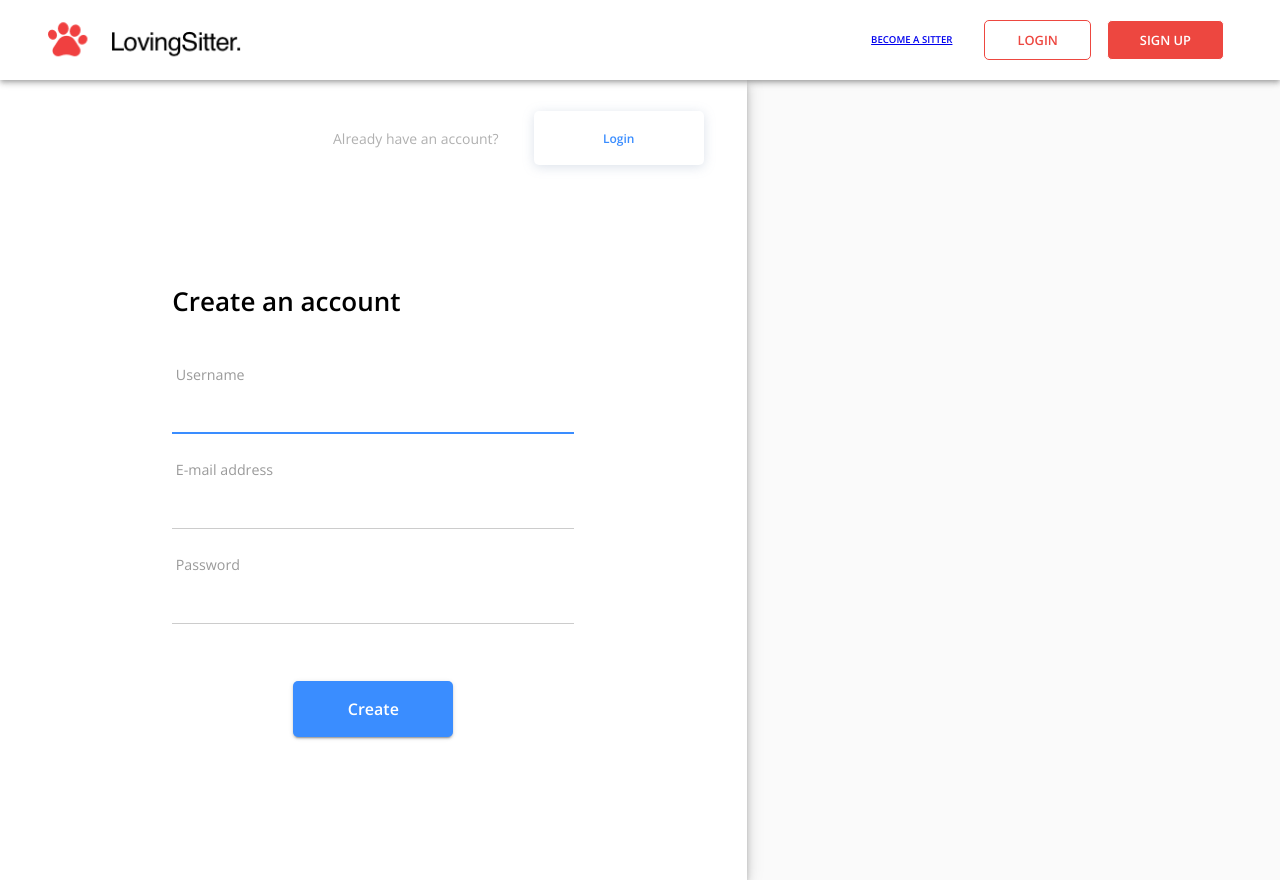
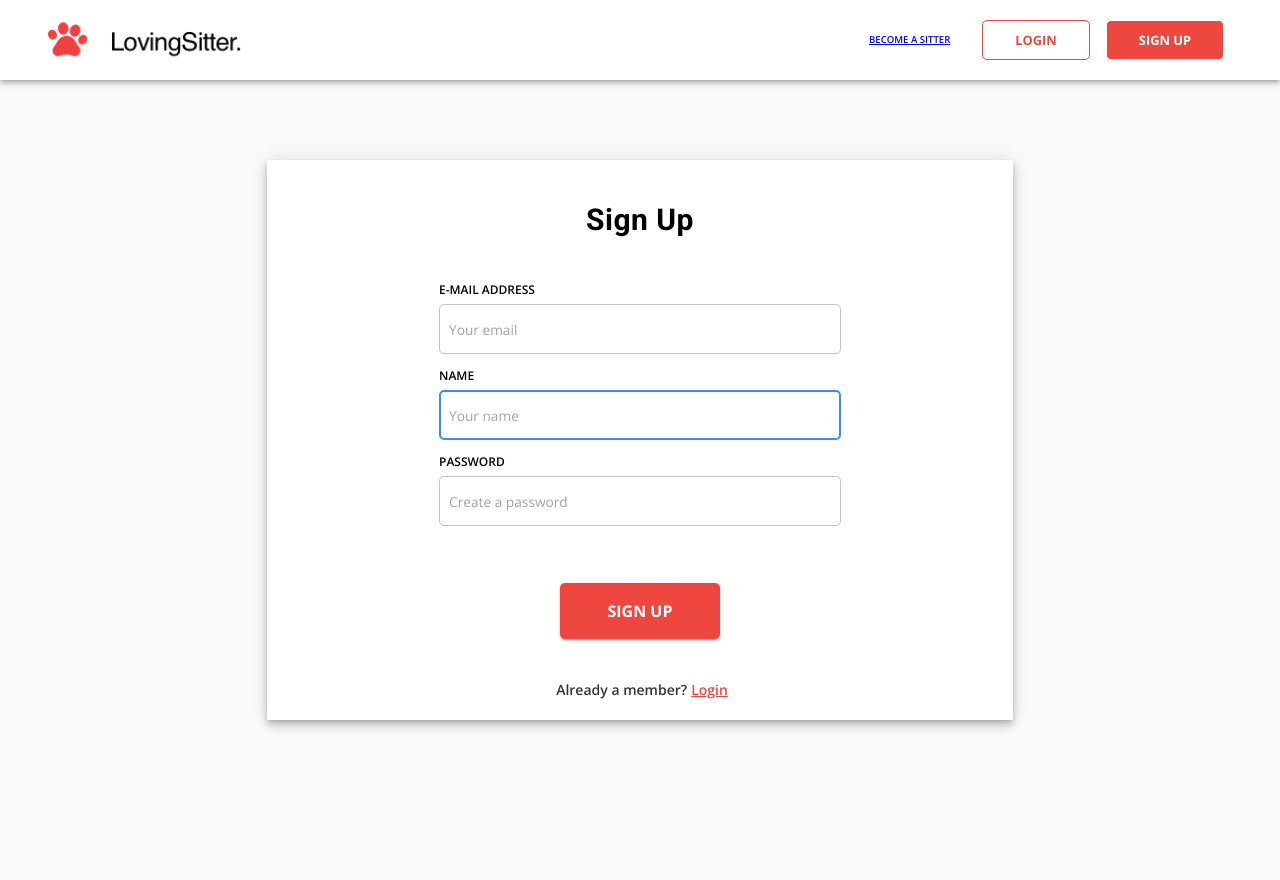
Before and after one commit to hatchways/team-callback-cats, a React (Create React App) app in the folder client/: page /login in a window 1280 px wide. Both pictures are taken after a click on the button "SIGN UP". After the commit the page ends 800 px from the top, so only its background shows below. Built offline with nearby package versions, Linux system fonts and the light colour scheme; no server answers.

Commit message:
signup form styling

```diff
--- a/client/public/index.html
+++ b/client/public/index.html
@@ -13,7 +13,7 @@
     <link rel="manifest" href="%PUBLIC_URL%/manifest.json" />
 
     <link rel="stylesheet" type="text/css"
-      href="https://fonts.googleapis.com/css?family=Roboto:300,400,500,700|Material+Icons" />
+      href="https://fonts.googleapis.com/css?family=Roboto:300,400,500,700,800,900|Material+Icons" />
     <!--
     Notice the use of %PUBLIC_URL% in the tags above.
     It will be replaced with the URL of the `public` folder during the build.
@@ -25,7 +25,7 @@
   -->
 
     <link rel="preconnect" href="https://fonts.gstatic.com">
-    <link href="https://fonts.googleapis.com/css2?family=Open+Sans:wght@400;600&display=swap" rel="stylesheet">
+    <link href="https://fonts.googleapis.com/css2?family=Open+Sans:wght@400;600;700;800;900&display=swap" rel="stylesheet">
 
     <title>Messenger</title>
   </head>
--- a/client/src/components/AuthHeader/AuthHeader.tsx
+++ b/client/src/components/AuthHeader/AuthHeader.tsx
@@ -17,9 +17,7 @@ const AuthHeader = ({ linkTo, asideText, btnText }: Props): JSX.Element => {
     <Box p={1} className={classes.authHeader}>
       <Typography className={classes.accAside}>{asideText}</Typography>
       <Link to={linkTo} className={classes.link}>
-        <Button color="inherit" className={classes.accBtn} variant="contained">
-          {btnText}
-        </Button>
+        Login
       </Link>
     </Box>
   );
--- a/client/src/components/AuthHeader/useStyles.ts
+++ b/client/src/components/AuthHeader/useStyles.ts
@@ -3,23 +3,33 @@ import { makeStyles } from '@material-ui/core/styles';
 const useStyles = makeStyles((theme) => ({
   authHeader: {
     alignSelf: 'flex-end',
-    justifyContent: 'flex-end',
+    justifyContent: 'center',
     alignItems: 'center',
     display: 'flex',
-    flexWrap: 'wrap',
   },
   accAside: {
     fontSize: 14,
-    color: '#b0b0b0',
-    fontWeight: 400,
+    color: 'rgba(0, 0, 0, 0.8)',
+    fontWeight: 600,
     textAlign: 'center',
-    marginRight: 35,
     whiteSpace: 'nowrap',
     display: 'flex',
     alignItems: 'center',
-    padding: '1rem 0',
+    padding: '1rem .25rem',
   },
-  link: { textDecoration: 'none' },
+  link: {
+    textDecoration: 'underline',
+    color: '#ed4740',
+    fontSize: 14,
+    fontWeight: 600,
+    '&:visited': {
+      color: '#ed4740',
+    },
+    '&:hover': {
+      fontWeight: 700,
+      textDecoration: 'none',
+    },
+  },
   accBtn: {
     width: 170,
     height: 54,
--- a/client/src/pages/SignUp/SignUp.tsx
+++ b/client/src/pages/SignUp/SignUp.tsx
@@ -42,16 +42,16 @@ export default function Register(): JSX.Element {
       <CssBaseline />
       <Grid item xs={12} sm={8} md={7} elevation={6} component={Paper} square>
         <Box className={classes.authWrapper}>
-          <AuthHeader linkTo="/login" asideText="Already have an account?" btnText="Login" />
           <Box width="100%" maxWidth={450} p={3} alignSelf="center">
             <Grid container>
               <Grid item xs>
                 <Typography className={classes.welcome} component="h1" variant="h5">
-                  Create an account
+                  Sign Up
                 </Typography>
               </Grid>
             </Grid>
             <SignUpForm handleSubmit={handleSubmit} />
+            <AuthHeader linkTo="/login" asideText="Already a member?" btnText="Login" />
           </Box>
           <Box p={1} alignSelf="center" />
         </Box>
--- a/client/src/pages/SignUp/SignUpForm/SignUpForm.tsx
+++ b/client/src/pages/SignUp/SignUpForm/SignUpForm.tsx
@@ -4,6 +4,7 @@ import Box from '@material-ui/core/Box';
 import { Formik, FormikHelpers } from 'formik';
 import * as Yup from 'yup';
 import Typography from '@material-ui/core/Typography';
+import InputLabel from '@material-ui/core/InputLabel';
 import useStyles from './useStyles';
 import { CircularProgress } from '@material-ui/core';
 
@@ -51,11 +52,37 @@ const SignUpForm = ({ handleSubmit }: Props): JSX.Element => {
     >
       {({ handleSubmit, handleChange, values, touched, errors, isSubmitting }) => (
         <form onSubmit={handleSubmit} className={classes.form} noValidate>
+          <InputLabel htmlFor="email" className={classes.label}>
+            E-mail address
+          </InputLabel>
+          <TextField
+            id="email"
+            name="email"
+            fullWidth
+            margin="normal"
+            placeholder="Your email"
+            variant="outlined"
+            InputLabelProps={{
+              shrink: true,
+            }}
+            InputProps={{
+              classes: { input: classes.inputs },
+            }}
+            autoComplete="email"
+            helperText={touched.email ? errors.email : ''}
+            error={touched.email && Boolean(errors.email)}
+            value={values.email}
+            onChange={handleChange}
+          />
+          <InputLabel htmlFor="username" className={classes.label}>
+            Name
+          </InputLabel>
           <TextField
             id="username"
-            label={<Typography className={classes.label}>Username</Typography>}
             fullWidth
             margin="normal"
+            placeholder="Your name"
+            variant="outlined"
             InputLabelProps={{
               shrink: true,
             }}
@@ -70,35 +97,22 @@ const SignUpForm = ({ handleSubmit }: Props): JSX.Element => {
             value={values.username}
             onChange={handleChange}
           />
+          <InputLabel htmlFor="password" className={classes.label}>
+            Password
+          </InputLabel>
           <TextField
-            id="email"
-            label={<Typography className={classes.label}>E-mail address</Typography>}
+            id="password"
             fullWidth
             margin="normal"
+            placeholder="Create a password"
+            variant="outlined"
             InputLabelProps={{
               shrink: true,
             }}
             InputProps={{
               classes: { input: classes.inputs },
             }}
-            name="email"
-            autoComplete="email"
-            helperText={touched.email ? errors.email : ''}
-            error={touched.email && Boolean(errors.email)}
-            value={values.email}
-            onChange={handleChange}
-          />
-          <TextField
-            id="password"
-            label={<Typography className={classes.label}>Password</Typography>}
-            fullWidth
-            margin="normal"
-            InputLabelProps={{
-              shrink: true,
-            }}
-            InputProps={{
-              classes: { input: classes.inputs },
-            }}
+            name="password"
             type="password"
             autoComplete="current-password"
             helperText={touched.password ? errors.password : ''}
@@ -108,8 +122,8 @@ const SignUpForm = ({ handleSubmit }: Props): JSX.Element => {
           />
 
           <Box textAlign="center">
-            <Button type="submit" size="large" variant="contained" color="primary" className={classes.submit}>
-              {isSubmitting ? <CircularProgress style={{ color: 'white' }} /> : 'Create'}
+            <Button type="submit" size="large" variant="contained" className={classes.submit}>
+              {isSubmitting ? <CircularProgress style={{ color: 'white' }} /> : 'Sign Up'}
             </Button>
           </Box>
         </form>
--- a/client/src/pages/SignUp/SignUpForm/useStyles.ts
+++ b/client/src/pages/SignUp/SignUpForm/useStyles.ts
@@ -3,17 +3,18 @@ import { makeStyles } from '@material-ui/core/styles';
 const useStyles = makeStyles((theme) => ({
   form: {
     width: '100%', // Fix IE 11 issue.
-    marginTop: theme.spacing(1),
+    marginTop: theme.spacing(3),
   },
   label: {
-    fontSize: 19,
-    color: 'rgb(0,0,0,0.4)',
-    paddingLeft: '5px',
+    fontSize: 12,
+    margin: '.5rem 0 -.5rem',
+    textTransform: 'uppercase',
+    fontWeight: 600,
+    color: 'rgb(0,0,0)',
   },
   inputs: {
-    marginTop: '.8rem',
-    height: '2rem',
-    padding: '5px',
+    height: '2.5rem',
+    padding: '5px 10px',
   },
   forgot: {
     paddingRight: 10,
@@ -27,8 +28,10 @@ const useStyles = makeStyles((theme) => ({
     borderRadius: theme.shape.borderRadius,
     marginTop: 49,
     fontSize: 16,
-    backgroundColor: '#3a8dff',
+    backgroundColor: '#ed4740',
+    color: '#fff',
     fontWeight: 'bold',
+    textTransform: 'uppercase',
   },
 }));
 
--- a/client/src/pages/SignUp/useStyles.ts
+++ b/client/src/pages/SignUp/useStyles.ts
@@ -2,25 +2,30 @@ import { makeStyles } from '@material-ui/core/styles';
 
 const useStyles = makeStyles(() => ({
   root: {
-    minHeight: '100vh',
+    height: '90vh',
     '& .MuiInput-underline:before': {
       borderBottom: '1.2px solid rgba(0, 0, 0, 0.2)',
     },
+    display: 'flex',
+    justifyContent: 'center',
+    alignItems: 'center',
   },
   authWrapper: {
     display: 'flex',
     alignItems: 'flex-start',
     justifyContent: 'space-between',
     flexDirection: 'column',
-    minHeight: '100vh',
-    paddingTop: 23,
+    maxHeight: '70vh',
+    padding: '1rem',
   },
   welcome: {
-    fontSize: 26,
+    fontSize: 30,
     paddingBottom: 20,
     color: '#000000',
     fontWeight: 700,
-    fontFamily: "'Open Sans'",
+    fontFamily: 'Roboto',
+    letterSpacing: '.5px',
+    textAlign: 'center',
   },
 }));
 
```
